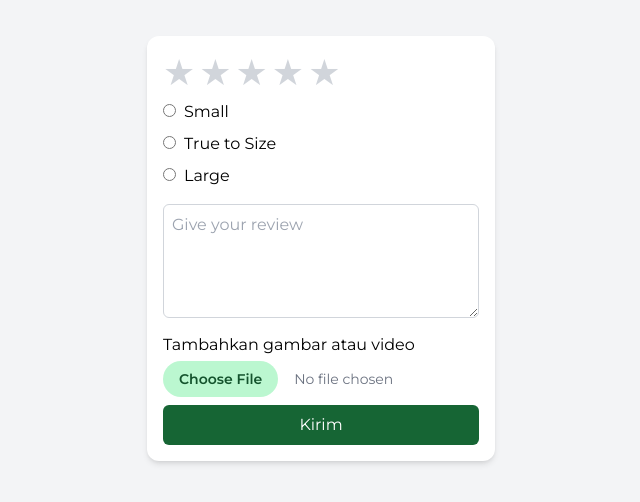
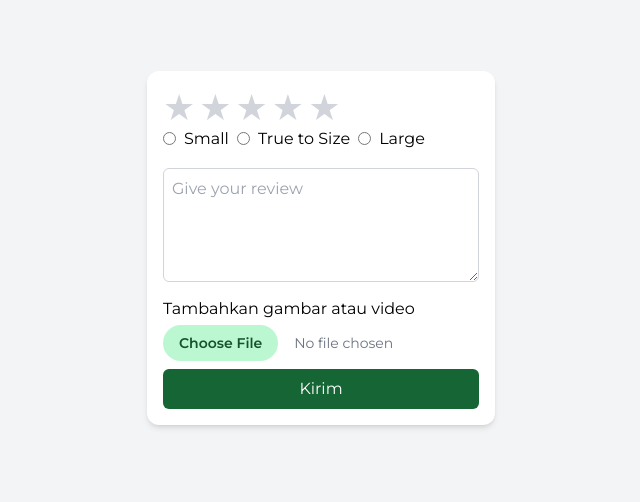
Before and after one commit to CaturAgeng/WeRent-FE, a Next.js app: page /rate in a window 1280 px wide. Shown: the part 152-654 px from the top of the page, without its empty margins (319-959 px from the left). Built offline with nearby package versions, Linux system fonts and the light colour scheme.

Commit message:
Modified rate components

```diff
--- /dev/null
+++ b/features/rate/api/index.ts
@@ -0,0 +1 @@
+export * from './rate';
--- /dev/null
+++ b/features/rate/api/rate.ts
@@ -0,0 +1,17 @@
+import { axiosInstance } from "api/axiosClients";
+import { AxiosError } from "axios";
+import { ratingRequestProps } from "../type";
+
+export async function submitRating(ratingData: ratingRequestProps): Promise<void> {
+    try {
+        const response = await axiosInstance.post('/rating/add', ratingData);
+        console.log('Rating saved:', response.data);
+        // Handle any success scenarios here if needed
+    } catch (error) {
+        if (error instanceof AxiosError) {
+            const { response } = error;
+            throw new Error(response?.data?.error?.message || "Failed to save rating.");
+        }
+        throw new Error("Unexpected Error");
+    }
+}
--- /dev/null
+++ b/features/rate/components/description/index.tsx
@@ -0,0 +1,16 @@
+import React from "react";
+import { descriptionProps } from "features/rate";
+
+const Description: React.FC<descriptionProps> = ({ description, setDescription }) => {
+    return (
+        <textarea
+            className="w-full p-2 border border-gray-300 rounded-md"
+            rows={4}
+            placeholder='Give your review'
+            value={description}
+            onChange={(e) => setDescription(e.target.value)}
+        ></textarea>
+    );
+};
+
+export default Description;
--- /dev/null
+++ b/features/rate/components/fitScale/index.tsx
@@ -0,0 +1,46 @@
+import React from "react";
+import { fitScaleProps } from "features/rate";
+
+const FitScale: React.FC<fitScaleProps> = ({ fitScale, setFitScale, required = false }) => {
+    const handleFitScaleChange = (event: React.ChangeEvent<HTMLInputElement>) => {
+        setFitScale(event.target.value);
+    };
+
+    return (
+        <div className="space-x-2">
+            <label className="inline-flex items-center">
+                <input
+                    type="radio"
+                    className="form-radio"
+                    value="small"
+                    checked={fitScale === 'small'}
+                    onChange={handleFitScaleChange}
+                />
+                <span className="ml-2">Small</span>
+            </label>
+            <label className="inline-flex items-center">
+                <input
+                    type="radio"
+                    className="form-radio"
+                    value="trueToSize"
+                    checked={fitScale === 'trueToSize'}
+                    onChange={handleFitScaleChange}
+                />
+                <span className="ml-2">True to Size</span>
+            </label>
+            <label className="inline-flex items-center">
+                <input
+                    type="radio"
+                    className="form-radio"
+                    value="large"
+                    checked={fitScale === 'large'}
+                    onChange={handleFitScaleChange}
+                />
+                <span className="ml-2">Large</span>
+            </label>
+            {required && !fitScale && <p className='text-red-600 text-sm mt-2'>Fit scale is required.</p>}
+        </div>
+    );
+};
+
+export default FitScale;
--- a/features/rate/components/index.ts
+++ b/features/rate/components/index.ts
@@ -1,4 +1,5 @@
 export * from './starRating';
-export * from './radioButton';
+export * from './fitScale';
+export * from './description';
 export * from './fileInput';
 export * from './rateWrapper';
--- a/features/rate/components/radioButton/index.tsx
+++ /dev/null
@@ -1,54 +0,0 @@
-import React from 'react';
-
-interface RadioButtonProps {
-    fitScale: string;
-    setFitScale: (value: string) => void;
-    required?: boolean;
-    showErrors?: boolean;
-}
-
-const RadioButton: React.FC<RadioButtonProps> = ({ fitScale, setFitScale, required = false, showErrors = false }) => {
-    return (
-        <div>
-            <div className="mt-2">
-                <input
-                    type="radio"
-                    id="small"
-                    name="fit_scale"
-                    className="mr-2"
-                    value="Small"
-                    checked={fitScale === 'Small'}
-                    onChange={(e) => setFitScale(e.target.value)}
-                />
-                <label htmlFor="small">Small</label>
-            </div>
-            <div className="mt-2">
-                <input
-                    type="radio"
-                    id="trueToSize"
-                    name="fit_scale"
-                    className="mr-2"
-                    value="True to Size"
-                    checked={fitScale === 'True to Size'}
-                    onChange={(e) => setFitScale(e.target.value)}
-                />
-                <label htmlFor="trueToSize">True to Size</label>
-            </div>
-            <div className="mt-2">
-                <input
-                    type="radio"
-                    id="large"
-                    name="fit_scale"
-                    className="mr-2"
-                    value="Large"
-                    checked={fitScale === 'Large'}
-                    onChange={(e) => setFitScale(e.target.value)}
-                />
-                <label htmlFor="large">Large</label>
-            </div>
-            {required && showErrors && !fitScale && <p className='text-red-600 text-sm mt-2'>Fit scale is required.</p>}
-        </div>
-    );
-};
-
-export default RadioButton;
--- a/features/rate/components/rateWrapper/index.tsx
+++ b/features/rate/components/rateWrapper/index.tsx
@@ -2,52 +2,60 @@
 
 import React, { useState } from 'react';
 import StarRating from '../starRating';
-import RadioButton from '../radioButton';
+import FitScale from '../fitScale';
 import FileInput from '../fileInput';
-import axios from 'axios';
+import Description from '../description';
+import { axiosInstance } from "api/axiosClients";
+import { rateWrapperProps } from 'features/rate';
 
-const RateWrapper: React.FC = () => {
-    const userId = 1;  // Example user ID, should be dynamically set
-    const productId = 1;  // Example product ID, should be dynamically set
+const RateWrapper: React.FC<rateWrapperProps> = ({ userId, productId }) => {
     const [review, setReview] = useState<string>('');
     const [fitScale, setFitScale] = useState<string>('');
     const [file, setFile] = useState<File | null>(null);
-    const [ratingValue, setRatingValue] = useState<number>(0); // State untuk menyimpan nilai rating
+    const [ratingValue, setRatingValue] = useState<number>(0);
     const [responseMessage, setResponseMessage] = useState<string>('');
     const [showErrors, setShowErrors] = useState<boolean>(false);
 
     const handleReviewSubmit = () => {
-        // Validasi semua required fields sebelum mengirimkan data
         if (!fitScale || ratingValue === 0) {
-            setShowErrors(true); // Menampilkan pesan kesalahan
-            return; // Menghentikan proses pengiriman jika ada required field yang kosong
+            setShowErrors(true);
+            return;
         }
+
+        if (userId === undefined || productId === undefined || ratingValue === undefined) {
+            console.error("userId, productId, atau ratingValue tidak didefinisikan");
+            return;
+        }
+
 
         const formData = new FormData();
         formData.append('userId', userId.toString());
         formData.append('productId', productId.toString());
         formData.append('description', review);
         formData.append('fit_scale', fitScale);
-        formData.append('ratingValue', ratingValue.toString()); // Menambahkan nilai rating ke dalam FormData
+        formData.append('value', ratingValue.toString());
         if (file) {
             formData.append('file', file);
         }
 
-        axios.post('/api/rate', formData, {
+        axiosInstance.post('/rating/add', formData, {
             headers: {
                 'Content-Type': 'multipart/form-data'
             }
         })
         .then(response => {
-            setResponseMessage(response.data.message);  // Menyimpan pesan respons
+            setResponseMessage(response.data.message);
             console.log("Review submitted successfully:", response.data);
-            // Reset state dan tampilkan pesan sukses jika perlu
-            setShowErrors(false); // Menyembunyikan pesan kesalahan setelah berhasil submit
-            // Tambahkan navigasi ke halaman review atau halaman lain setelah submit
-            window.location.href = '/product'; // Contoh navigasi, sesuaikan dengan kebutuhan Anda
+            setShowErrors(false);
+            setReview('');
+            setFitScale('');
+            setFile(null);
+            setRatingValue(0);
+            window.location.href = '/product';
         })
         .catch(error => {
             console.error("Error submitting review:", error);
+            setResponseMessage('Error submitting review.');
         });
     };
 
@@ -55,19 +63,13 @@ const RateWrapper: React.FC = () => {
         <div className="p-4 max-w-md mx-auto bg-white rounded-xl shadow-md space-y-4">
             <div className="flex items-center">
                 <div>
-                    <StarRating userId={userId} productId={productId} value={ratingValue} onChange={setRatingValue} required={showErrors} />
-                    <RadioButton fitScale={fitScale} setFitScale={setFitScale} required={showErrors} />
-                    {showErrors && (!fitScale || ratingValue === 0) && <p className='text-red-600 text-sm mt-2'>Fit scale and rating are required.</p>}
+                    <StarRating userId={userId} productId={productId} value={ratingValue} onChange={setRatingValue} required={showErrors} showErrors={showErrors} />
+                    <FitScale fitScale={fitScale} setFitScale={setFitScale} required={showErrors} />
+                    {showErrors && (!fitScale || ratingValue === 0) && <p className='text-red-600 text-sm mt-2'>Fit scale is required.</p>}
                 </div>
             </div>
             <div className="space-y-2">
-                <textarea
-                    className="w-full p-2 border border-gray-300 rounded-md"
-                    rows={4}
-                    placeholder='Give your review'
-                    value={review}
-                    onChange={(e) => setReview(e.target.value)}
-                ></textarea>
+                <Description description={review} setDescription={setReview} />
                 <FileInput setFile={setFile} />
                 <button
                     onClick={handleReviewSubmit}
--- a/features/rate/index.ts
+++ b/features/rate/index.ts
@@ -1 +1,3 @@
 export * from './components';
+export * from './api';
+export * from './type';
--- /dev/null
+++ b/features/rate/type/index.ts
@@ -0,0 +1,30 @@
+export type ratingRequestProps = {
+    userId: number;
+    productId: number;
+    value: number;
+}
+
+export type starRatingProps = {
+    userId: number;
+    productId: number;
+    value: number;
+    onChange: React.Dispatch<React.SetStateAction<number>>;
+    required?: boolean;
+    showErrors?: boolean;
+}
+
+export type rateWrapperProps = {
+    userId: number;
+    productId: number;
+}
+
+export type fitScaleProps = {
+    fitScale: string;
+    setFitScale: React.Dispatch<React.SetStateAction<string>>;
+    required?: boolean;
+}
+
+export type descriptionProps = {
+    description: string;
+    setDescription: React.Dispatch<React.SetStateAction<string>>;
+}
```
Also changed, not shown: features/rate/components/starRating/index.tsx (+17 -18 lines).
